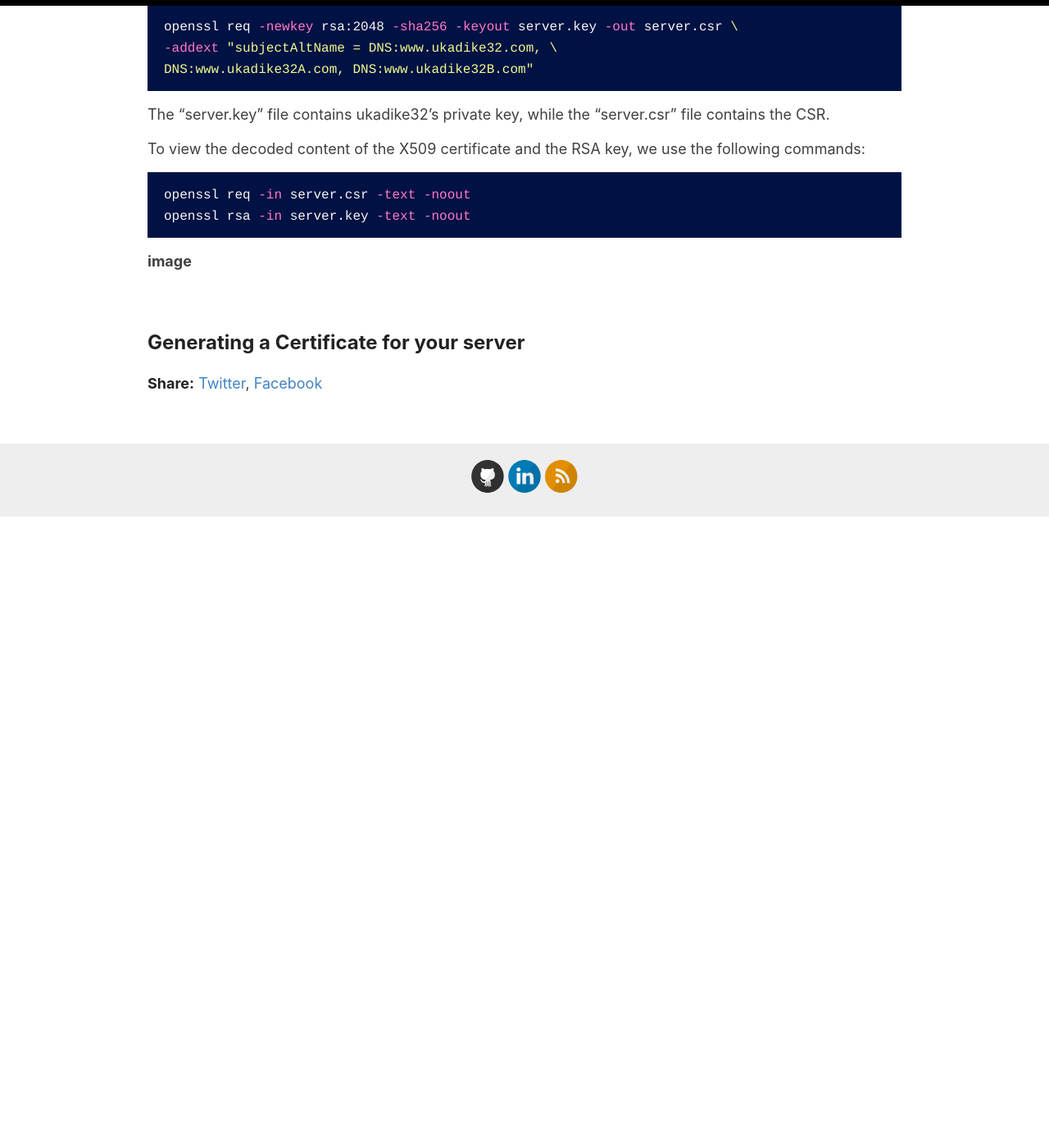
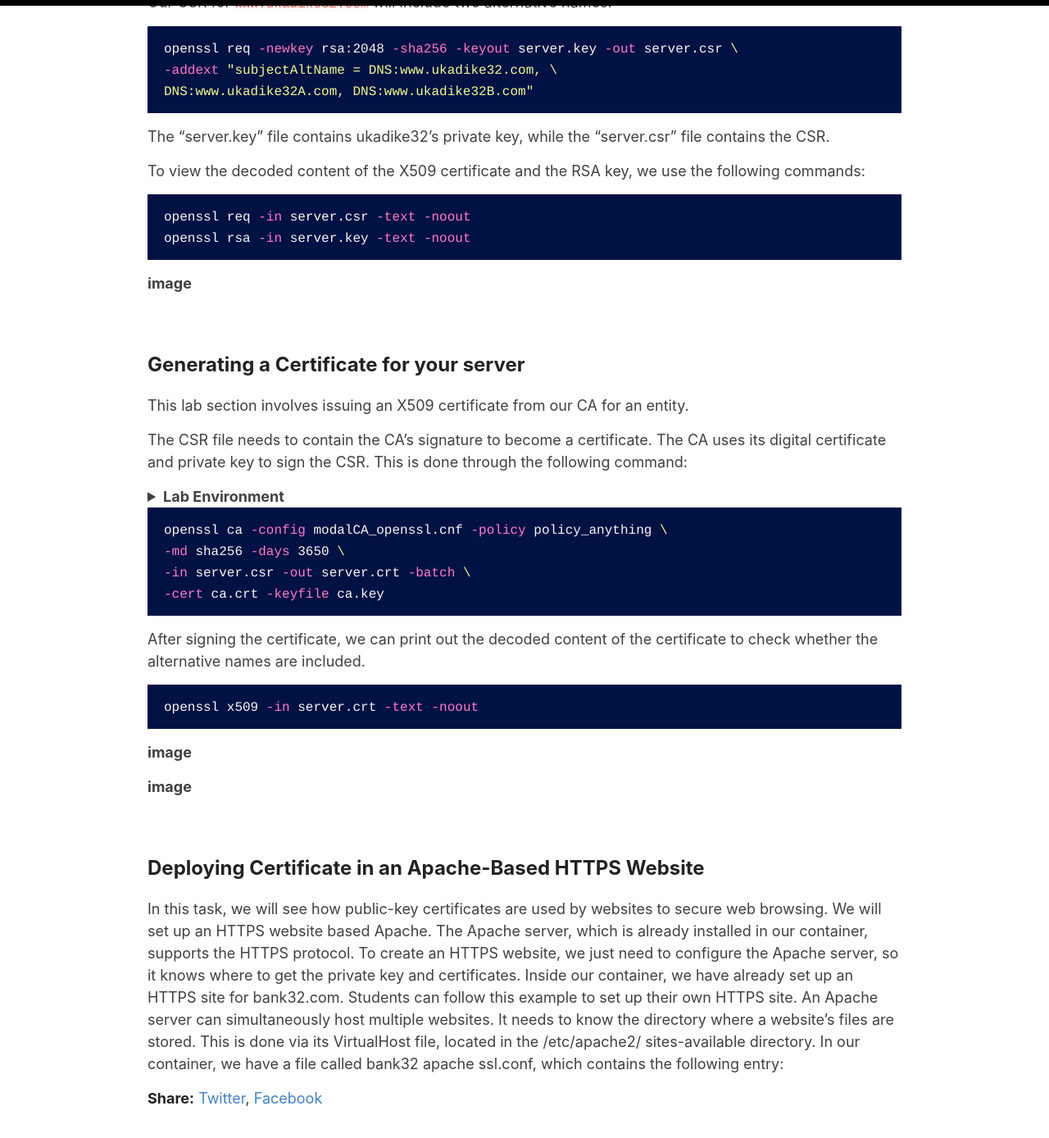
Before and after one commit to iukadike/blog, a Jekyll site: the page built from _posts/2023-09-25-pki.md, in a window 1280 px wide and 1400 px high, scrolled down 3917 px. Shown: the top 1388 px of the window at 82% size. Built offline with Jekyll 4.4.1, drawn with Linux system fonts in a browser that asks for light colours; comment, search, counter and statistics services are not loaded; before the commit the page ends 4547 px from its top, so only the background shows below that; some of the changed text lies outside the part shown.

Commit message:
update content

````diff
--- a/_posts/2023-09-25-pki.md
+++ b/_posts/2023-09-25-pki.md
@@ -80,6 +80,7 @@ cp /usr/lib/ssl/openssl.cnf `pwd`
 We have to create the following files in the working directory:
 - an empty file called index.txt
 - a file called serial that contains a number format (e.g., 100000) in the file.
+- a folder called newcerts
 
 Other adjustments can be made to the config file as seen fit.
 
@@ -168,3 +169,51 @@ openssl rsa -in server.key -text -noout
 <br>
 
 ### Generating a Certificate for your server
+
+This lab section involves issuing an X509 certificate from our CA for an entity.
+
+The CSR file needs to contain the CA’s signature to become a certificate. The CA uses its digital certificate and private key to sign the CSR. This is done through the following command:
+
+<details>
+<summary><b>Lab Environment</b></summary>
+<div markdown="1">
+
+___
+In the below command, modalCA openssl.cnf is the configuration file we copied from /usr/lib/ssl/openssl.cnf and made changes to. For the purpose of this lab, we use the following:
+- We use the policy_anything policy defined in the configuration file to bypass the restrictions placed by the default policy. This policy does not enforce any matching rule in the subject name of the CSR and the X509 certificate.
+- set "copy_extensions = copy" in the config file. For security reasons, the default setting in openssl.cnf does not allow the "openssl ca" command to copy the extension field from the request to the final certificate.
+___
+
+</div></details>
+
+```bash
+openssl ca -config modalCA_openssl.cnf -policy policy_anything \
+-md sha256 -days 3650 \
+-in server.csr -out server.crt -batch \
+-cert ca.crt -keyfile ca.key
+```
+
+After signing the certificate, we can print out the decoded content of the certificate to check whether the alternative names are included.
+
+```bash
+openssl x509 -in server.crt -text -noout
+```
+
+**image**
+
+**image**
+
+
+<br>
+
+### Deploying Certificate in an Apache-Based HTTPS Website
+
+In this task, we will see how public-key certificates are used by websites to secure web browsing. We will
+set up an HTTPS website based Apache. The Apache server, which is already installed in our container,
+supports the HTTPS protocol. To create an HTTPS website, we just need to configure the Apache server,
+so it knows where to get the private key and certificates. Inside our container, we have already set up an
+HTTPS site for bank32.com. Students can follow this example to set up their own HTTPS site.
+An Apache server can simultaneously host multiple websites. It needs to know the directory where
+a website’s files are stored. This is done via its VirtualHost file, located in the /etc/apache2/
+sites-available directory. In our container, we have a file called bank32 apache ssl.conf,
+which contains the following entry:
````
Also changed, not shown: other parts of _posts/2023-09-25-pki.md (+1 -1 lines).
